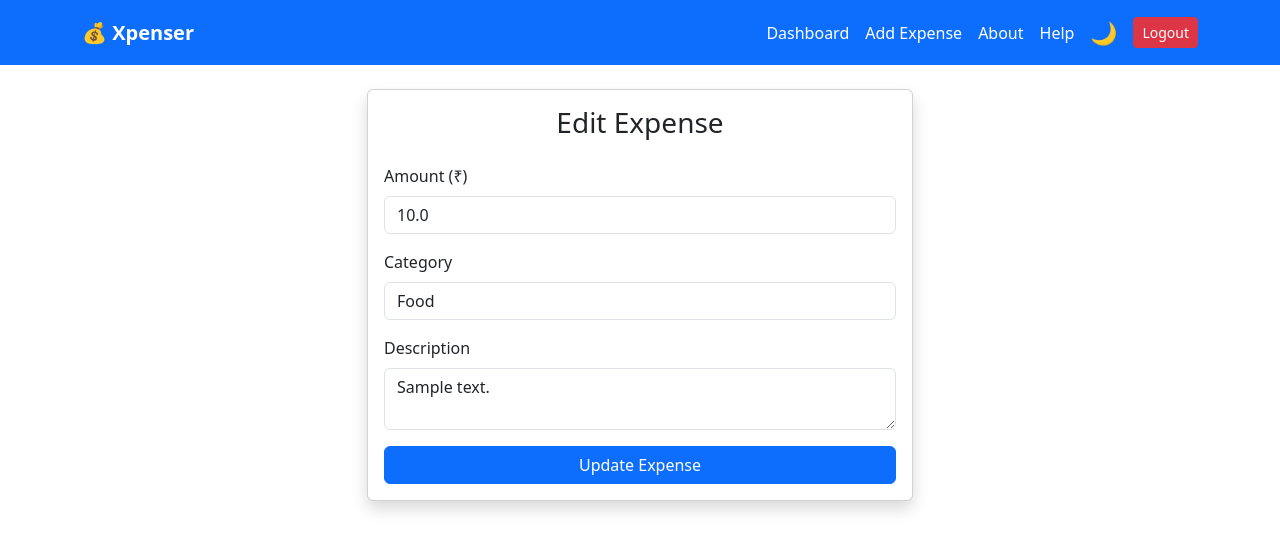
After one commit to Vishal07-hcr/Xpenser, a Flask app: page /edit-expense/1 in a window 1280 px wide. The commit adds this page. Shown: the top 551 px of the page. Run offline with Flask 3, Linux system fonts and the light colour scheme; a user stored in the database is signed in; tables that the repository leaves empty hold one stand-in row (values such as "Sample post").

Commit message:
Add edit expense functionality and create edit expense template

```diff
--- a/app.py
+++ b/app.py
@@ -162,6 +162,35 @@ def delete_expense(expense_id):
 
     return redirect(url_for("dashboard"))
 
+# ---------------- EDIT EXPENSE ----------------
+@app.route("/edit-expense/<int:expense_id>", methods=["GET", "POST"])
+@login_required
+def edit_expense(expense_id):
+
+    expense = Expense.query.filter_by(
+        id=expense_id,
+        user_id=current_user.id
+    ).first_or_404()
+
+    form = ExpenseForm(obj=expense)
+
+    if form.validate_on_submit():
+
+        expense.amount = form.amount.data
+        expense.category = form.category.data
+        expense.description = form.description.data
+
+        db.session.commit()
+
+        flash("Expense updated successfully!", "success")
+
+        return redirect(url_for("dashboard"))
+
+    return render_template(
+        "edit_expense.html",
+        form=form
+    )
+
 # ---------------- LOGOUT ----------------
 @app.route("/logout")
 @login_required
--- /dev/null
+++ b/templates/edit_expense.html
@@ -0,0 +1,66 @@
+{% extends "base.html" %}
+
+{% block title %}
+Edit Expense
+{% endblock %}
+
+{% block content %}
+
+<div class="row justify-content-center">
+
+    <div class="col-md-6">
+
+        <div class="card shadow">
+
+            <div class="card-body">
+
+                <h3 class="mb-4 text-center">
+                    Edit Expense
+                </h3>
+
+                <form method="POST">
+
+                    {{ form.hidden_tag() }}
+
+                    <div class="mb-3">
+
+                        {{ form.amount.label(class="form-label") }}
+
+                        {{ form.amount(class="form-control") }}
+
+                    </div>
+
+                    <div class="mb-3">
+
+                        {{ form.category.label(class="form-label") }}
+
+                        {{ form.category(class="form-control") }}
+
+                    </div>
+
+                    <div class="mb-3">
+
+                        {{ form.description.label(class="form-label") }}
+
+                        {{ form.description(class="form-control") }}
+
+                    </div>
+
+                    <button
+                        class="btn btn-primary w-100">
+
+                        Update Expense
+
+                    </button>
+
+                </form>
+
+            </div>
+
+        </div>
+
+    </div>
+
+</div>
+
+{% endblock %}
```
Also changed, not shown: templates/dashboard.html (+32 -5 lines).
